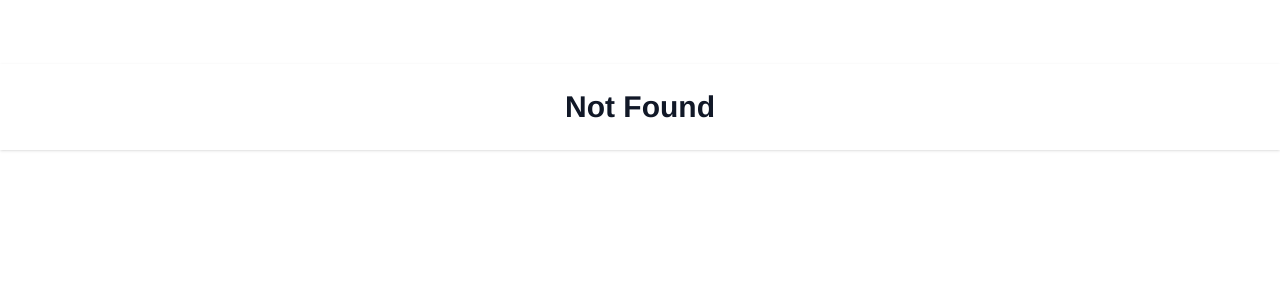
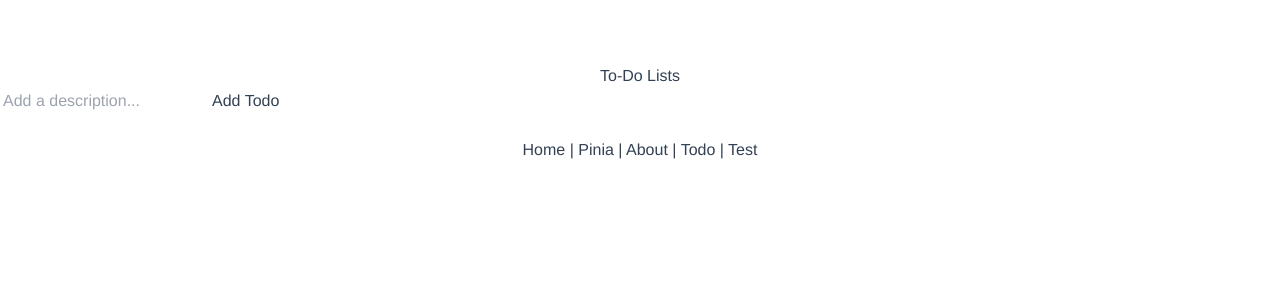
Before and after one commit to blood72/vitejs-practice, a Vue app: page /todo in a window 1280 px wide. Shown: the top 300 px of the page. Built offline with nearby package versions, Linux system fonts and the light colour scheme.

Commit message:
To-Do 목록 생성 초안

```diff
--- a/src/App.vue
+++ b/src/App.vue
@@ -9,6 +9,7 @@
     <router-link to="/">Home</router-link> |
     <router-link to="/pinia">Pinia</router-link> |
     <router-link to="/about">About</router-link> |
+    <router-link to="/todo">Todo</router-link> |
     <router-link to="/test">Test</router-link>
   </div>
 </template>
--- /dev/null
+++ b/src/components/Todo.vue
@@ -0,0 +1,20 @@
+<template>
+<tr>
+  <td>
+    <input type="checkbox" v-model="data.done" :checked="data.done">
+  </td>
+  <td>{{ data.description }}</td>
+  <td v-if="data.done">
+    <button @click="$emit('delete-todo')">Delete</button>
+  </td>
+</tr>
+</template>
+
+<script>
+export default {
+  name: "Todo",
+  props: {
+    data: Object,
+  },
+}
+</script>
--- a/src/router/router.config.ts
+++ b/src/router/router.config.ts
@@ -1,6 +1,7 @@
 import { RouteRecordRaw } from 'vue-router'
 import Home from '@/views/Home.vue'
 import Pinia from '@/views/Pinia.vue'
+import TodoList from '@/views/TodoList.vue'
 import NotFound from '@/views/NotFound.vue'
 
 // causes https://github.com/fengyuanchen/vue-feather/issues/8
@@ -9,6 +10,7 @@ export const Test = { template: '<div></div>' }
 const routerMap: Array<RouteRecordRaw> = [
   { path: '/', name: 'Home', component: Home },
   { path: '/pinia', name: 'Pinia', component: Pinia },
+  { path: '/todo', name: 'Todo', component: TodoList },
   { path: '/test', name: 'Test', component: Test },
   {
     path: '/about',
--- /dev/null
+++ b/src/views/TodoList.vue
@@ -0,0 +1,78 @@
+<template>
+  <h1>To-Do Lists</h1>
+  <table>
+    <tr>
+      <td></td>
+      <td>
+        <input v-model="newDescription" placeholder="Add a description...">
+      </td>
+      <td>
+        <button @click="addTodo">Add Todo</button>
+      </td>
+    </tr>
+
+    <Todo v-for="todo in todos" :data="todo" v-on:delete-todo="deleteTodo(todo.id)"></Todo>
+  </table>
+</template>
+
+<script>
+import { ref, reactive, watch } from 'vue'
+import Todo from '@/components/Todo.vue'
+
+function loadTodos() {
+  const localTodos = localStorage.getItem('_todo_lists')
+
+  if (localTodos === null) {
+    return [];
+  }
+  else {
+    console.log(`loadTodos loaded: ${localTodos}`)
+    return JSON.parse(localTodos)
+  }
+}
+
+function saveTodos(todos) {
+  localStorage.setItem('_todo_lists', JSON.stringify(todos))
+}
+
+export default {
+  name: "TodoList",
+  setup() {
+    const newDescription = ref('');
+    const todos = reactive(loadTodos());
+
+    function addTodo() {
+      todos.push({
+        id: Date.now(),
+        done: false,
+        description: newDescription.value,
+      })
+      newDescription.value = ''
+    }
+
+    function deleteTodo(id) {
+      console.log(`Delete todo with id: ${id}`)
+      for (let i = 0; i < todos.length; i++) {
+        if (todos[i].id == id) {
+          todos.splice(i, 1)
+          break
+        }
+      }
+    }
+
+    watch(todos, (newTodos, prevTodos) => {
+      saveTodos(newTodos)
+    })
+
+    return {
+      todos,
+      newDescription,
+      addTodo,
+      deleteTodo,
+    }
+  },
+  components: {
+    Todo,
+  }
+}
+</script>
```
